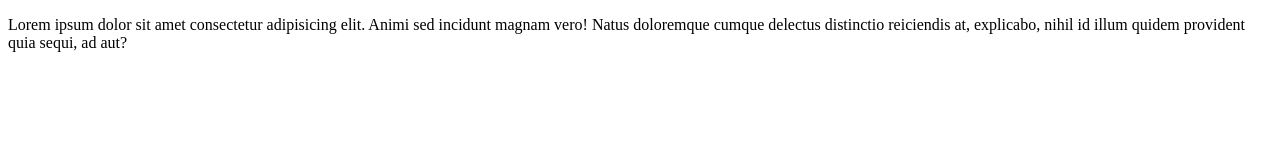
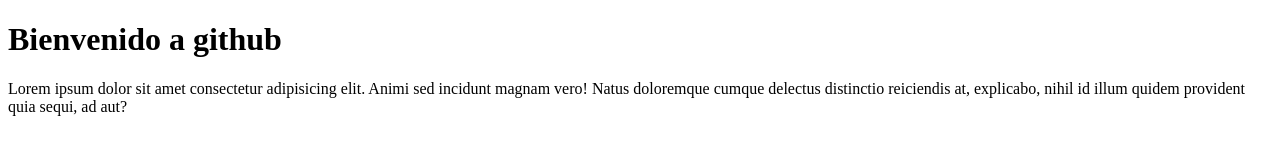
Before and after one commit to yaravivillegas/gitPrueba006, a plain HTML site: page index.html in a window 1280 px wide. Drawn offline with Linux system fonts and the light colour scheme.

Commit message:
se agregó título

```diff
--- a/index.html
+++ b/index.html
@@ -7,6 +7,7 @@
     <title>GIT</title>
 </head>
 <body>
+    <h1>Bienvenido a github</h1>
     <p>Lorem ipsum dolor sit amet consectetur adipisicing elit. Animi sed incidunt magnam vero! Natus doloremque cumque delectus distinctio reiciendis at, explicabo, nihil id illum quidem provident quia sequi, ad aut?</p>
 </body>
 </html>
```
